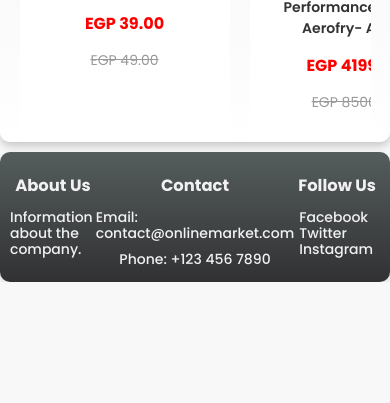
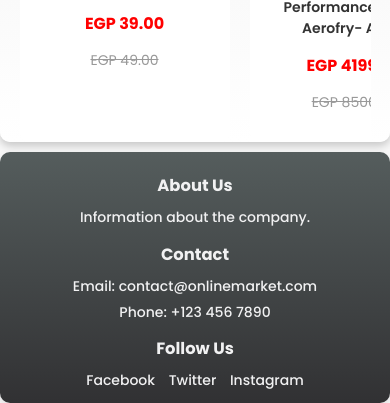
Before and after one commit to Mahmou2waleed/onlineMarket, a plain HTML site: page index.html in a window 390 px wide. Shown: the part 1091-1494 px from the top of the page. Before the commit the page ends 1373 px from the top, so only its background shows below. Drawn offline with Linux system fonts and the light colour scheme.

Commit message:
Update footer.css

```diff
--- a/styles/footer.css
+++ b/styles/footer.css
@@ -65,3 +65,11 @@
   justify-content: space-between;
   flex-direction: column;
 }
+
+@media (max-width: 670px){
+  #footer {
+    display: flex;
+    flex-direction: column;
+    align-items: center;
+  }
+}
```
